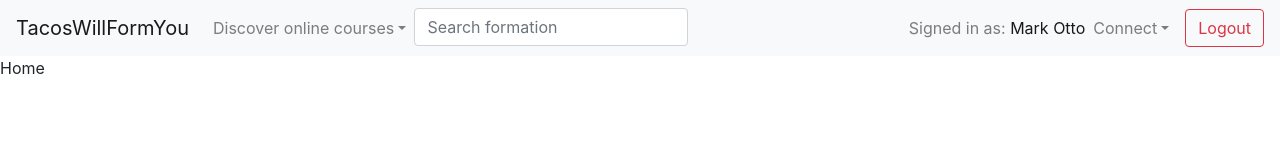
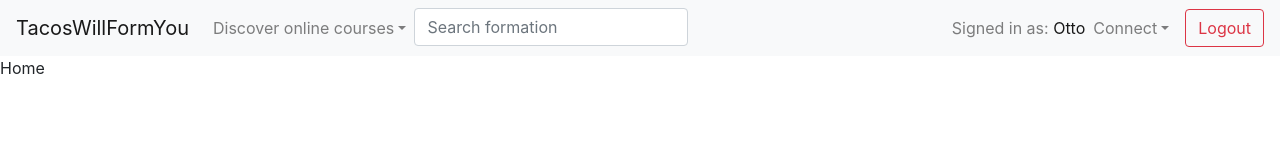
Before and after one commit to franchyz-sports/FormYou, a React (Create React App) app: page / in a window 1280 px wide. Shown: the top 160 px of the page. Built offline with nearby package versions, Linux system fonts and the light colour scheme.

Commit message:
navbar add search and profile function

```diff
--- a/src/components/NavBar/NavBar.jsx
+++ b/src/components/NavBar/NavBar.jsx
@@ -1,19 +1,29 @@
-import React from "react";
 import { Link } from "react-router-dom";
-import {
-	Navbar,
-	Nav,
-	NavDropdown,
-	Button,
-	Form,
-	FormControl,
-	Col,
-	Row,
-} from "react-bootstrap";
+import React, { useEffect, useState } from "react";
+import { Navbar, Nav, NavDropdown, Button, Form } from "react-bootstrap";
+import { useDispatch, useSelector } from "react-redux";
+//import { logoutUser } from "../../redux/actions";
+import Cookies from "js-cookie";
+import { useHistory } from "react-router-dom";
 
 const NavBar = () => {
+	const [keyword, setKeyword] = useState("");
+	//const data = useSelector((store) => store.authReducers);
+	//const dispatch = useDispatch();
+	const history = useHistory();
+
+	// useEffect(() => {
+	// 	if (data.token === "") history.push("/login");
+	// }, [data, history]);
+
+	console.log(keyword);
+	let current_user = "Otto";
+	let current_user_url = "/login";
+
 	const disconnect = () => {
-		console.log("logout");
+		//dispatch(logoutUser());
+		Cookies.remove("token");
+		history.push("/login");
 	};
 
 	return (
@@ -34,16 +44,16 @@ const NavBar = () => {
 							</NavDropdown.Item>
 						</div>
 					</NavDropdown>
-					{/* <Button className="ml-2" variant="outline-success">
-						For companies
-					</Button> */}
-
-					<Form.Control className="mr-10" placeholder="Search formation" />
+					<Form.Control
+						className="mr-10"
+						placeholder="Search formation"
+						onChange={(e) => setKeyword(e.target.value)}
+					/>
 				</Nav>
 
 				<Nav>
 					<Navbar.Text>
-						Signed in as: <a href="#login">Mark Otto</a>
+						Signed in as: <a href={current_user_url}>{current_user}</a>
 					</Navbar.Text>
 					<NavDropdown title="Connect" id="basic-nav-dropdown">
 						<div>
```
